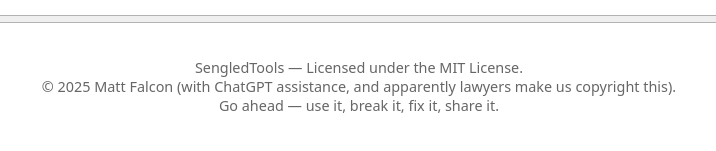
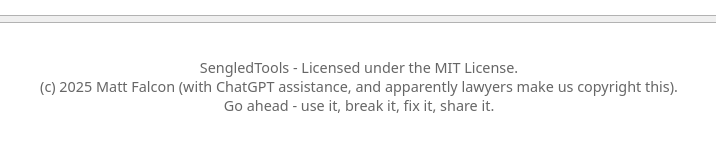
Before and after one commit to samfundev/SengledTools, a plain HTML site: page sengled_ota/main/index.html in a window 1280 px wide. Shown: the part 317-468 px from the top of the page, 105-821 px from the left. Drawn offline with Linux system fonts and the light colour scheme; no server answers.

Commit message:
Sengled-Rescue - index.html - fix formatting
ChatGPT likes to use funky characters that don't display correctly

```diff
--- a/sengled_ota/main/index.html
+++ b/sengled_ota/main/index.html
@@ -55,9 +55,9 @@
 <div class=row><progress id=p value=0 max=100></progress></div>
 <pre id=log></pre>
 <footer style="text-align:center; font-size:0.9em; margin-top:2em; color:#666;">
-  SengledTools — Licensed under the MIT License.<br>
-  © 2025 Matt Falcon (with ChatGPT assistance, and apparently lawyers make us copyright this).<br>
-  Go ahead — use it, break it, fix it, share it.
+  SengledTools - Licensed under the MIT License.<br>
+  (c) 2025 Matt Falcon (with ChatGPT assistance, and apparently lawyers make us copyright this).<br>
+  Go ahead - use it, break it, fix it, share it.
 </footer>
 <script>
 const $=s=>document.querySelector(s);
@@ -154,7 +154,7 @@
   const tgt = document.querySelector('input[name=target]:checked').value;
   pin.className = 'pin ' + (ok ? 'ok' : 'bad');
   pin.textContent = ok
-    ? `write: ${blob.name} ${fmtHex(base)}..${fmtHex(end)} (${end-base}B) → ${tgt}`
+    ? `write: ${blob.name} ${fmtHex(base)}..${fmtHex(end)} (${end-base}B) to ${tgt}`
     : `write blocked${state.probe.overlap ? ' (overlaps running slot)' : ''}`;
 }
 
```
